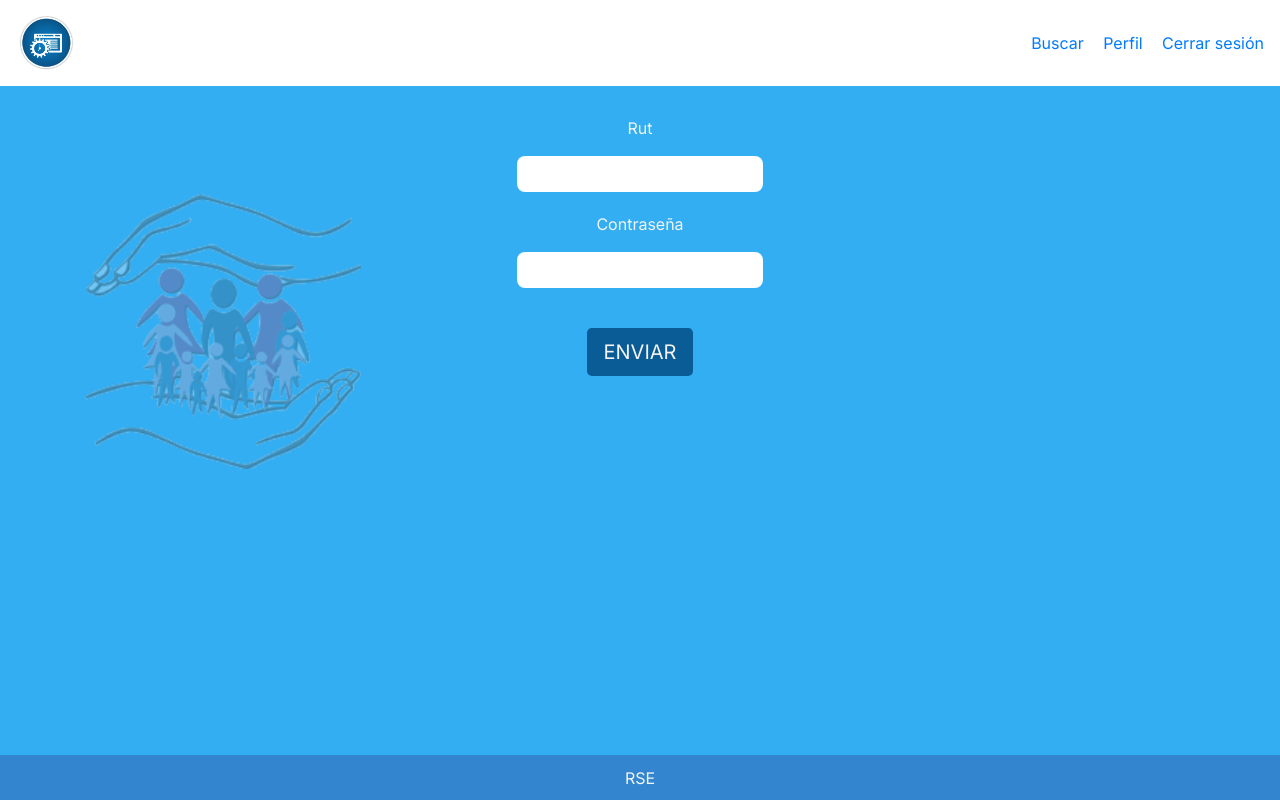
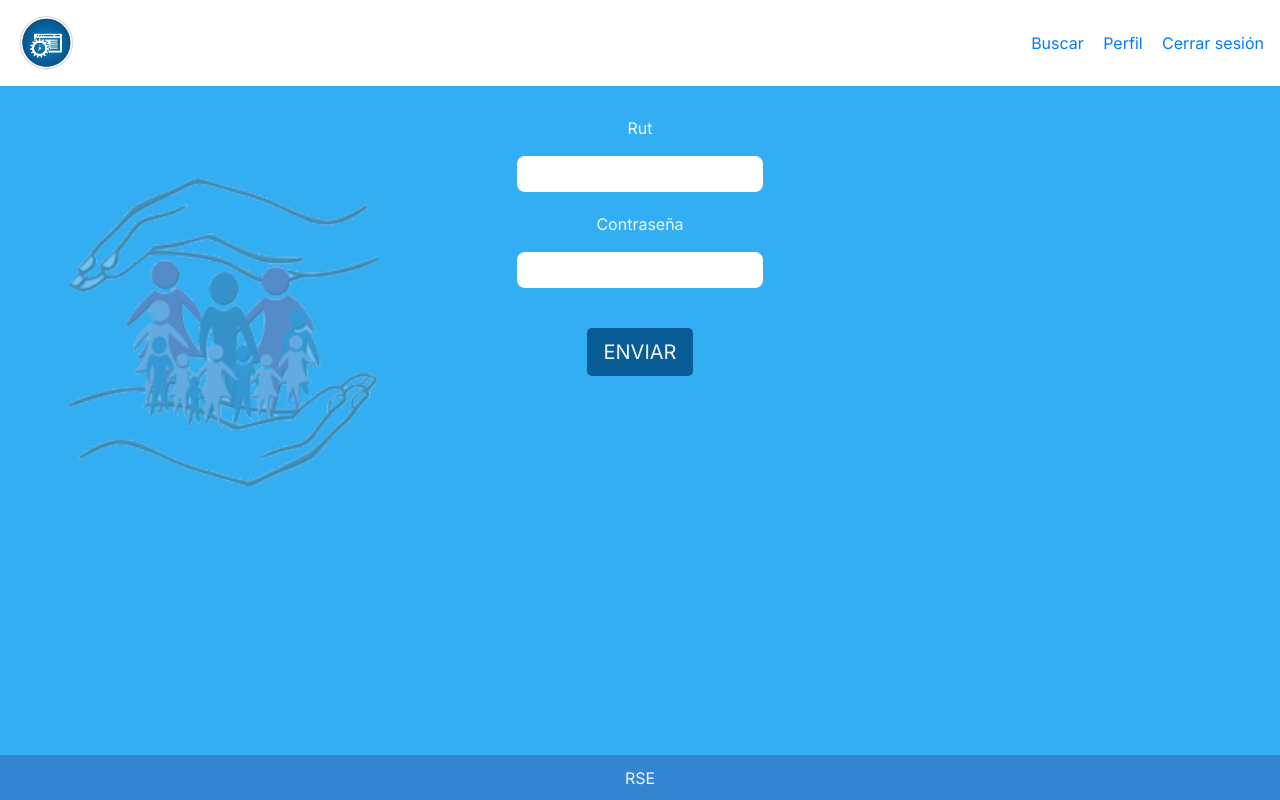
Before and after one commit to retiroseguro/retiroseguro, a Vue app: page / in a window 1280 px wide. Built offline with nearby package versions, Linux system fonts and the light colour scheme.

Commit message:
cambio css class

```diff
--- a/src/views/Login.vue
+++ b/src/views/Login.vue
@@ -1,15 +1,15 @@
 <template>
   <div>
-    <p class="p__run">Rut</p>
+    <p class="login__p_run">Rut</p>
       <input type="number">
-    <p class="p__pass">Contraseña</p>
+    <p class="login__p_pass">Contraseña</p>
       <input type="password">
       <div class="login__botones_posicion">
         <router-link to="/Apoderado"><Botones/></router-link>
       </div>
 
     <div>
-      <img class="img_bg__login" src="../assets/img/bg_login.svg" alt="bg">
+      <img class="login__img_bg" src="../assets/img/bg_login.svg" alt="bg">
     </div>
   </div>
 </template>
@@ -31,12 +31,12 @@ name: "Login",
 @import "../assets/scss/tipografia.scss";
 
 @media only screen and (min-width: 320px) {
-.p__run {
+.login__p_run {
     padding-top: 30px;
     font-family: $inter;
     font-size: 1rem;
 }
-.p__pass {
+.login__p_pass {
   padding-top: 20px;
   font-family: $inter;
   font-size: 16px;
@@ -66,7 +66,7 @@ name: "Login",
 
 }
 @media only screen and (min-width: 992px) {
-  .img_bg__login {
+  .login__img_bg {
       width: 310px;
       opacity: 30%;
       filter: saturate(0.5);
```
